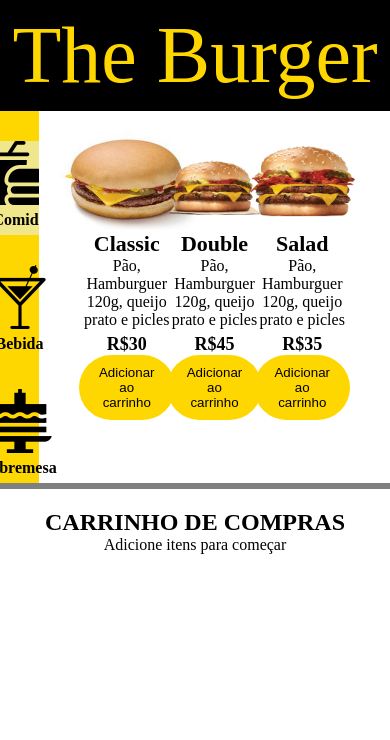
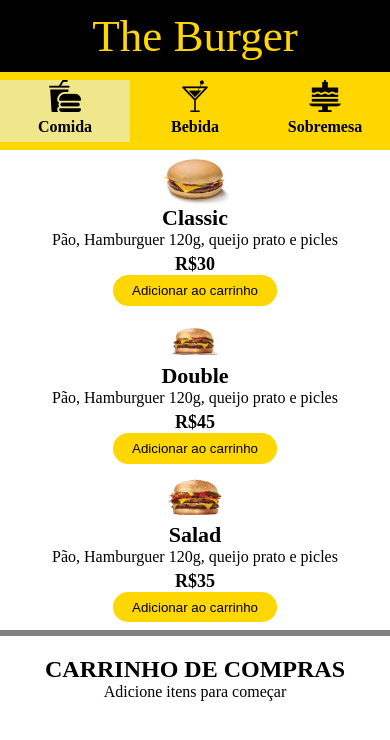
Before and after one commit to wesleypribeiro/TheBurger, a plain HTML site: page index.html in a window 390 px wide. Both pictures are taken after a click on the element "Comida". Drawn offline with Linux system fonts and the light colour scheme.

Commit message:
Adicionado responsividade para mobile

```diff
--- a/style.css
+++ b/style.css
@@ -127,3 +127,64 @@ footer hr {
     border: 2px solid black;
     margin-bottom: 2%;
 }
+
+@media screen and (max-width: 414px) {
+    header {
+        background-color: #000;
+        text-align: center;
+        padding: 10px;
+        color: gold;
+        font-size: 45px;
+    }
+    main {
+        display: flex;
+        flex-direction: column;
+        height: 70%
+    }
+    nav {
+        display: flex;
+        width: 100%;
+        height: fit-content;
+    }
+    nav article {
+        margin: 2% 0;
+    }
+    nav article img {
+        width: 25%;
+    }
+    #center {
+        width: 100%;
+        display: flex;
+        flex-direction: column;
+        justify-content: center;
+    }
+    #itemList {
+        display: flex;
+        flex-direction: column;
+        justify-content: center;
+        text-align: center;
+        margin-top: 5px;
+    }
+    #itemList li {
+        width: 100%;
+    }
+    .list-item img {
+        height: 50px;
+    }
+    .add, #finish, #newOrder {
+        cursor: pointer;
+        background-color: gold;
+        padding: 2% 5%;
+        /*border-radius: 50%;*/
+        border: none;
+        margin-bottom: 2%;
+    }
+    footer {
+        border-top: 6px solid grey;
+        text-align: center;
+        padding-top: 20px;
+        height: 3%;
+        padding-left: 2%;
+        padding-right: 2%;
+    }
+}
```
Also changed, not shown: index.html (+1 -1 lines).
